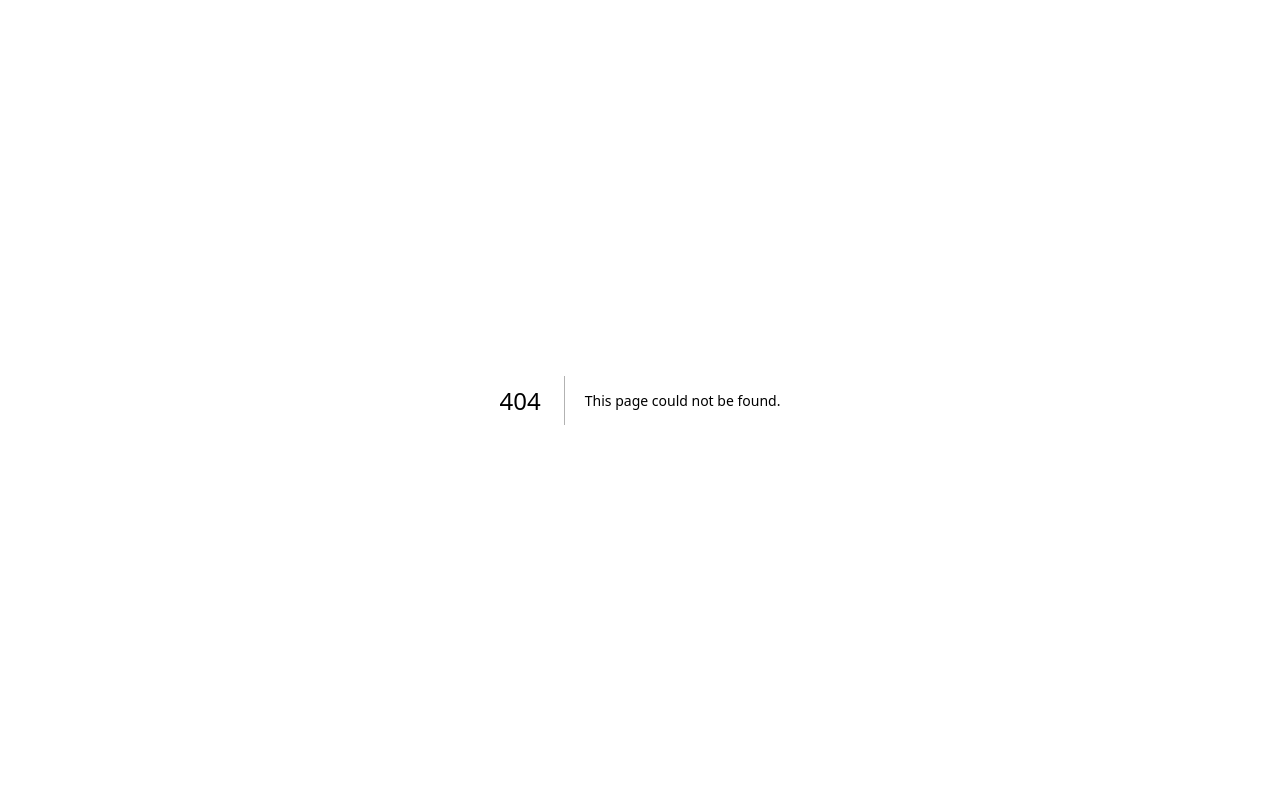
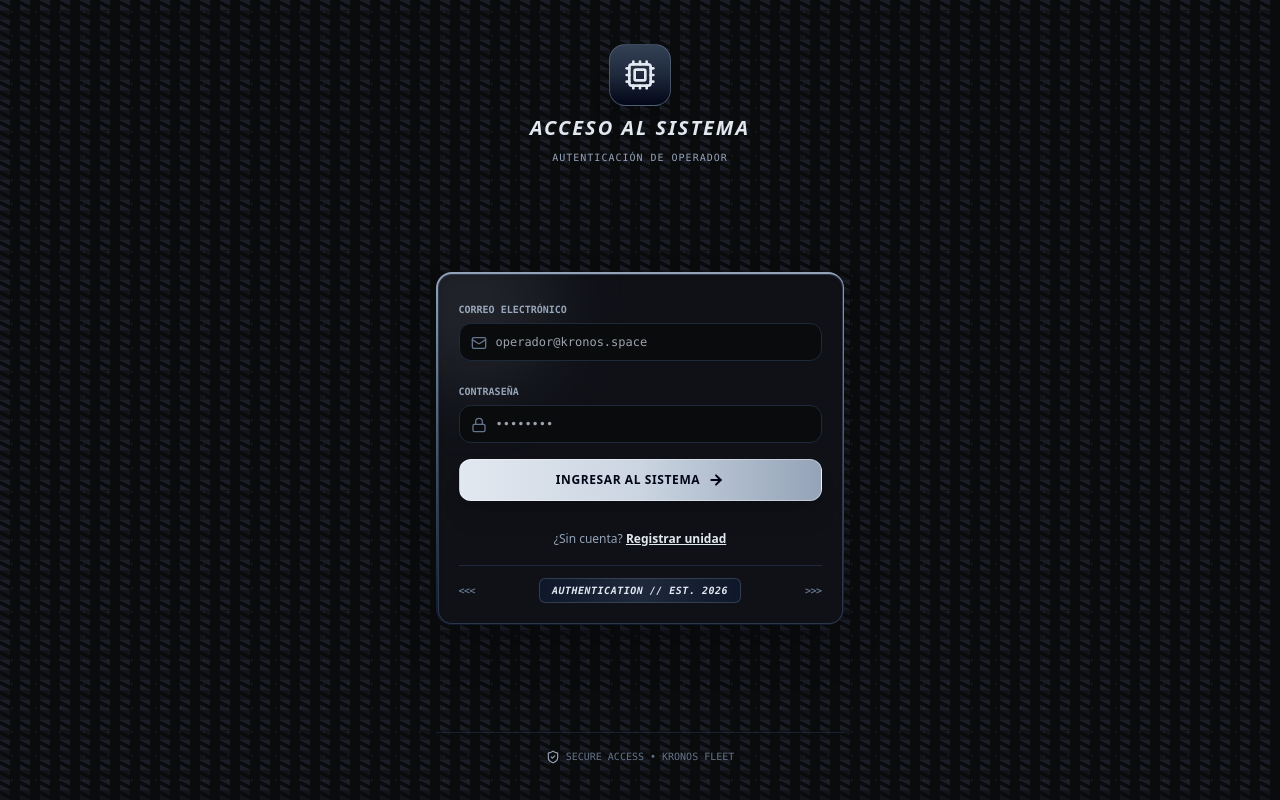
Before and after one commit to donovan-hue/mamalones, a Next.js app: page /login in a window 1280 px wide. Before the commit this address had no page. Built offline with nearby package versions, Linux system fonts and the light colour scheme.

Commit message:
style: rediseño titanio y fibra de carbono estilo high performance sin anaranjado

```diff
--- a/src/app/globals.css
+++ b/src/app/globals.css
@@ -3,21 +3,21 @@
 @tailwind utilities;
 
 :root {
-  --bg-carbon: #0d0f12;
+  --bg-carbon: #0a0b0d;
 }
 
 body {
   background-color: var(--bg-carbon);
   color: #e2e8f0;
-  font-family: system-ui, -apple-system, sans-serif;
-  /* PATRÓN CSS FIBRA DE CARBONO EN DIAGONAL */
+  font-family: system-ui, -apple-system, BlinkMacSystemFont, "Segoe UI", Roboto, sans-serif;
+  /* PATRON REALISTA DE FIBRA DE CARBONO NEGRA */
   background-image:
-    linear-gradient(27deg, #15181e 5px, transparent 5px),
-    linear-gradient(207deg, #15181e 5px, transparent 5px),
-    linear-gradient(27deg, #222731 5px, transparent 5px),
-    linear-gradient(207deg, #222731 5px, transparent 5px),
-    linear-gradient(90deg, #111317 100%, transparent 100%);
-  background-size: 20px 20px;
-  background-position: 0 0, 10px 10px, 0 10px, 10px 0, 0 0;
+    radial-gradient(rgba(255, 255, 255, 0.05) 1px, transparent 0),
+    linear-gradient(27deg, #12141a 5px, transparent 5px),
+    linear-gradient(207deg, #12141a 5px, transparent 5px),
+    linear-gradient(27deg, #1a1d26 5px, transparent 5px),
+    linear-gradient(207deg, #1a1d26 5px, transparent 5px);
+  background-size: 24px 24px, 20px 20px, 20px 20px, 20px 20px, 20px 20px;
+  background-position: 0 0, 0 0, 10px 10px, 0 10px, 10px 0;
   min-height: 100vh;
 }
--- /dev/null
+++ b/src/app/login/page.tsx
@@ -0,0 +1,104 @@
+"use client";
+
+import { useState } from "react";
+import Link from "next/link";
+import { Lock, Mail, ArrowRight, ShieldCheck, Cpu } from "lucide-react";
+import { CyberCard } from "@/components/CyberCard";
+
+export default function LoginPage() {
+  const [email, setEmail] = useState("");
+  const [password, setPassword] = useState("");
+  const [loading, setLoading] = useState(false);
+
+  const handleLogin = (e: React.FormEvent) => {
+    e.preventDefault();
+    setLoading(true);
+    setTimeout(() => {
+      window.location.href = "/cargas";
+    }, 1000);
+  };
+
+  return (
+    <div className="min-h-screen text-slate-100 p-5 max-w-md mx-auto flex flex-col justify-between relative font-sans">
+      <div className="pt-6 text-center space-y-2">
+        <div className="inline-flex p-3.5 bg-gradient-to-b from-slate-700 via-slate-800 to-slate-950 border border-slate-500/60 rounded-2xl shadow-xl">
+          <Cpu className="w-8 h-8 text-slate-200" />
+        </div>
+        <h1 className="text-xl font-black tracking-widest text-slate-200 italic">
+          ACCESO AL SISTEMA
+        </h1>
+        <p className="text-[10px] font-mono text-slate-400 uppercase tracking-widest">
+          Autenticación de Operador
+        </p>
+      </div>
+
+      <div className="my-auto">
+        <CyberCard badgeText="AUTHENTICATION">
+          <form onSubmit={handleLogin} className="space-y-4">
+            <div className="space-y-1">
+              <label className="text-[10px] font-mono font-bold text-slate-400 uppercase">
+                Correo Electrónico
+              </label>
+              <div className="relative">
+                <Mail className="absolute left-3 top-3 w-4 h-4 text-slate-500" />
+                <input
+                  type="email"
+                  required
+                  placeholder="operador@kronos.space"
+                  value={email}
+                  onChange={(e) => setEmail(e.target.value)}
+                  className="w-full bg-[#0a0b0d] border border-slate-800 focus:border-slate-400 rounded-xl p-2.5 pl-9 text-xs text-slate-100 outline-none font-mono"
+                />
+              </div>
+            </div>
+
+            <div className="space-y-1">
+              <label className="text-[10px] font-mono font-bold text-slate-400 uppercase">
+                Contraseña
+              </label>
+              <div className="relative">
+                <Lock className="absolute left-3 top-3 w-4 h-4 text-slate-500" />
+                <input
+                  type="password"
+                  required
+                  placeholder="••••••••"
+                  value={password}
+                  onChange={(e) => setPassword(e.target.value)}
+                  className="w-full bg-[#0a0b0d] border border-slate-800 focus:border-slate-400 rounded-xl p-2.5 pl-9 text-xs text-slate-100 outline-none font-mono"
+                />
+              </div>
+            </div>
+
+            <button
+              type="submit"
+              disabled={loading}
+              className="w-full bg-gradient-to-r from-slate-200 via-slate-300 to-slate-400 hover:from-slate-100 hover:to-slate-300 text-slate-950 font-extrabold py-3 rounded-xl text-xs tracking-wider uppercase transition-all shadow-xl flex items-center justify-center gap-2 active:scale-98 border border-white/40 mt-2"
+            >
+              {loading ? (
+                <span className="font-mono animate-pulse">Accediendo...</span>
+              ) : (
+                <>
+                  <span>Ingresar al Sistema</span>
+                  <ArrowRight className="w-4 h-4 stroke-[3]" />
+                </>
+              )}
+            </button>
+
+            <div className="pt-2 text-center">
+              <Link href="/registro" className="text-xs text-slate-400 hover:text-slate-200 transition-colors">
+                ¿Sin cuenta? <span className="text-slate-200 font-bold underline">Registrar unidad</span>
+              </Link>
+            </div>
+          </form>
+        </CyberCard>
+      </div>
+
+      <div className="text-center py-4 border-t border-slate-800/80">
+        <div className="flex items-center justify-center gap-1.5 text-[10px] font-mono text-slate-500">
+          <ShieldCheck className="w-3.5 h-3.5 text-slate-400" />
+          <span>SECURE ACCESS • KRONOS FLEET</span>
+        </div>
+      </div>
+    </div>
+  );
+}
--- a/src/app/page.tsx
+++ b/src/app/page.tsx
@@ -1,50 +1,48 @@
 "use client";
 
 import Link from "next/link";
-import { Truck, ShieldCheck, ArrowRight, UserPlus, LogIn, Activity } from "lucide-react";
+import { ShieldCheck, ArrowRight, UserPlus, LogIn, Cpu } from "lucide-react";
 import { CyberCard } from "@/components/CyberCard";
 
 export default function WelcomePage() {
   return (
-    <div className="min-h-screen bg-[#0a0c10] text-slate-100 p-6 max-w-md mx-auto flex flex-col justify-between relative overflow-hidden font-sans">
-      {/* LUZ DE FONDO ÁMBAR */}
-      <div className="absolute -top-12 left-1/2 -translate-x-1/2 w-80 h-80 bg-amber-500/10 rounded-full blur-3xl pointer-events-none" />
-
-      {/* HEADER LOGO */}
-      <div className="pt-6 text-center space-y-3 relative z-10">
-        <div className="inline-flex p-3.5 bg-[#121620] border border-amber-500/40 rounded-2xl shadow-2xl shadow-amber-500/10">
-          <Truck className="w-12 h-12 text-amber-400 animate-pulse stroke-[2.2]" />
+    <div className="min-h-screen text-slate-100 p-5 max-w-md mx-auto flex flex-col justify-between relative font-sans">
+      {/* HEADER EMBLEMA TITANIO */}
+      <div className="pt-8 text-center space-y-2 relative z-10">
+        <div className="inline-flex p-4 bg-gradient-to-b from-slate-700 via-slate-800 to-slate-950 border border-slate-500/60 rounded-2xl shadow-2xl">
+          <Cpu className="w-10 h-10 text-slate-200 stroke-[2.2]" />
         </div>
         <div>
-          <h1 className="text-3xl font-black tracking-wider text-white">
-            KRONOS <span className="text-amber-400 font-mono">FLEET</span>
+          <h1 className="text-2xl font-black tracking-widest text-transparent bg-clip-text bg-gradient-to-r from-slate-100 via-slate-300 to-slate-400 italic">
+            CARBON FIBER
           </h1>
-          <p className="text-[11px] text-slate-400 font-mono uppercase tracking-[0.25em] mt-1">
-            Plataforma Logística Cyber-Industrial
+          <p className="text-[10px] text-slate-400 font-mono uppercase tracking-[0.3em]">
+            KRONOS FLEET // TECHNOLOGY
           </p>
         </div>
       </div>
 
-      {/* TARJETA DE ACCESO RÁPIDO */}
+      {/* TARJETA PRINCIPAL BARRAS Y TITANIO */}
       <div className="my-auto space-y-4 relative z-10">
-        <CyberCard className="space-y-3 text-center border-amber-500/30">
-          <div className="flex items-center justify-center gap-1.5 text-emerald-400 font-mono text-[10px] uppercase font-bold tracking-widest">
-            <Activity className="w-3.5 h-3.5" />
-            <span>Red Operativa Online</span>
+        <CyberCard badgeText="HIGH PERFORMANCE">
+          <div className="text-center space-y-2">
+            <span className="text-[10px] font-mono font-bold text-slate-400 uppercase tracking-widest bg-slate-900 border border-slate-700 px-2.5 py-0.5 rounded-full inline-block">
+              SYSTEM ONLINE // 100%
+            </span>
+            <h2 className="text-base font-extrabold text-slate-100 italic tracking-wide">
+              CONTROL LOGÍSTICO Y TELEMETRÍA
+            </h2>
+            <p className="text-xs text-slate-400 leading-relaxed font-sans">
+              Plataforma de alta precisión con Bóveda Escrow, timbrado Carta Porte SAT y pesaje por báscula.
+            </p>
           </div>
-          <h2 className="text-lg font-extrabold text-white">
-            Control Total de Carga y Telemetría
-          </h2>
-          <p className="text-xs text-slate-400 leading-relaxed">
-            Plataforma con custodia Escrow, timbrado Carta Porte SAT, validación por QR y pesaje inteligente.
-          </p>
         </CyberCard>
 
-        {/* BOTONES DE ACCESO */}
-        <div className="space-y-2.5">
+        {/* BOTONES METÁLICOS */}
+        <div className="space-y-3">
           <Link
             href="/login"
-            className="w-full bg-gradient-to-r from-amber-500 to-amber-600 hover:from-amber-400 hover:to-amber-500 text-slate-950 font-extrabold py-3.5 rounded-xl text-xs tracking-wider uppercase transition-all shadow-lg shadow-amber-500/20 flex items-center justify-center gap-2 active:scale-98"
+            className="w-full bg-gradient-to-r from-slate-200 via-slate-300 to-slate-400 hover:from-slate-100 hover:to-slate-300 text-slate-950 font-black py-3.5 rounded-xl text-xs tracking-wider uppercase transition-all shadow-xl flex items-center justify-center gap-2 active:scale-98 border border-white/40"
           >
             <LogIn className="w-4 h-4 stroke-[2.5]" />
             <span>Iniciar Sesión</span>
@@ -52,19 +50,19 @@ export default function WelcomePage() {
 
           <Link
             href="/registro"
-            className="w-full bg-[#121620] hover:bg-slate-900 border border-[#1e2638] hover:border-amber-500/40 text-slate-200 font-bold py-3.5 rounded-xl text-xs tracking-wider uppercase transition-all flex items-center justify-center gap-2 active:scale-98"
+            className="w-full bg-gradient-to-b from-slate-900 to-slate-950 hover:bg-slate-800 border border-slate-700 text-slate-300 font-bold py-3.5 rounded-xl text-xs tracking-wider uppercase transition-all flex items-center justify-center gap-2 active:scale-98 shadow-md"
           >
-            <UserPlus className="w-4 h-4 text-amber-400" />
+            <UserPlus className="w-4 h-4 text-slate-400" />
             <span>Crear Cuenta / Registrar Unidad</span>
           </Link>
         </div>
       </div>
 
       {/* FOOTER */}
-      <div className="text-center py-4 relative z-10 border-t border-[#1e2638]/50">
+      <div className="text-center py-4 relative z-10 border-t border-slate-800/80">
         <div className="flex items-center justify-center gap-1.5 text-[10px] font-mono text-slate-500">
-          <ShieldCheck className="w-3.5 h-3.5 text-emerald-500" />
-          <span>Encriptación SSL • Protocolo Escrow Activo</span>
+          <ShieldCheck className="w-3.5 h-3.5 text-slate-400" />
+          <span>ENCRYPTED PROTOCOL • HIGH PERFORMANCE</span>
         </div>
       </div>
     </div>
--- a/src/components/CyberCard.tsx
+++ b/src/components/CyberCard.tsx
@@ -8,27 +8,22 @@ interface CyberCardProps {
 
 export function CyberCard({ children, className = "", badgeText }: CyberCardProps) {
   return (
-    <div className={`relative rounded-2xl p-0.5 bg-gradient-to-b from-slate-600 via-slate-800 to-slate-950 shadow-2xl ${className}`}>
-      {/* CUERPO INTERNO CON FIBRA Y BORDE METALICO */}
-      <div
-        className="rounded-[14px] p-4 bg-[#11141a] relative overflow-hidden border border-slate-700/60"
-        style={{
-          backgroundImage: `
-            linear-gradient(135deg, rgba(255, 255, 255, 0.05) 0%, transparent 50%, rgba(0, 0, 0, 0.4) 100%),
-            radial-gradient(circle at 50% 0%, rgba(148, 163, 184, 0.1), transparent 75%)
-          `
-        }}
-      >
+    <div className={`relative rounded-2xl p-[1.5px] bg-gradient-to-b from-slate-400 via-slate-600 to-slate-900 shadow-2xl ${className}`}>
+      {/* CUERPO METALICO CON TEXTURA */}
+      <div className="rounded-[14px] p-5 bg-[#0f1117] relative overflow-hidden border border-slate-700/80 shadow-inner">
+        {/* BRILLO REFLEJO METALICO */}
+        <div className="absolute -top-12 -left-12 w-40 h-40 bg-slate-300/10 rounded-full blur-2xl pointer-events-none" />
+
         {children}
 
-        {/* INSIGNIA INFERIOR ESTILO HIGH PERFORMANCE */}
+        {/* INSIGNIA BARRAS Y FLECHAS INFERIORES ESTILO CARBON FIBER */}
         {badgeText && (
-          <div className="mt-3 pt-2 border-t border-slate-800/80 flex items-center justify-between text-[10px] font-mono text-slate-400 uppercase tracking-widest">
-            <span className="text-slate-500 font-bold">{"<<<"}</span>
-            <span className="bg-slate-900 border border-slate-700/80 px-2.5 py-0.5 rounded-md text-slate-300 font-extrabold italic">
-              {badgeText} // KRONOS
+          <div className="mt-4 pt-3 border-t border-slate-800 flex items-center justify-between text-[10px] font-mono text-slate-400">
+            <span className="text-slate-500 font-extrabold tracking-tighter">{"<<<"}</span>
+            <span className="bg-gradient-to-r from-slate-900 via-slate-800 to-slate-900 border border-slate-600/60 px-3 py-1 rounded-md text-slate-200 font-black italic tracking-wider">
+              {badgeText} // EST. 2026
             </span>
-            <span className="text-slate-500 font-bold">{">>>"}</span>
+            <span className="text-slate-500 font-extrabold tracking-tighter">{">>>"}</span>
           </div>
         )}
       </div>
```
